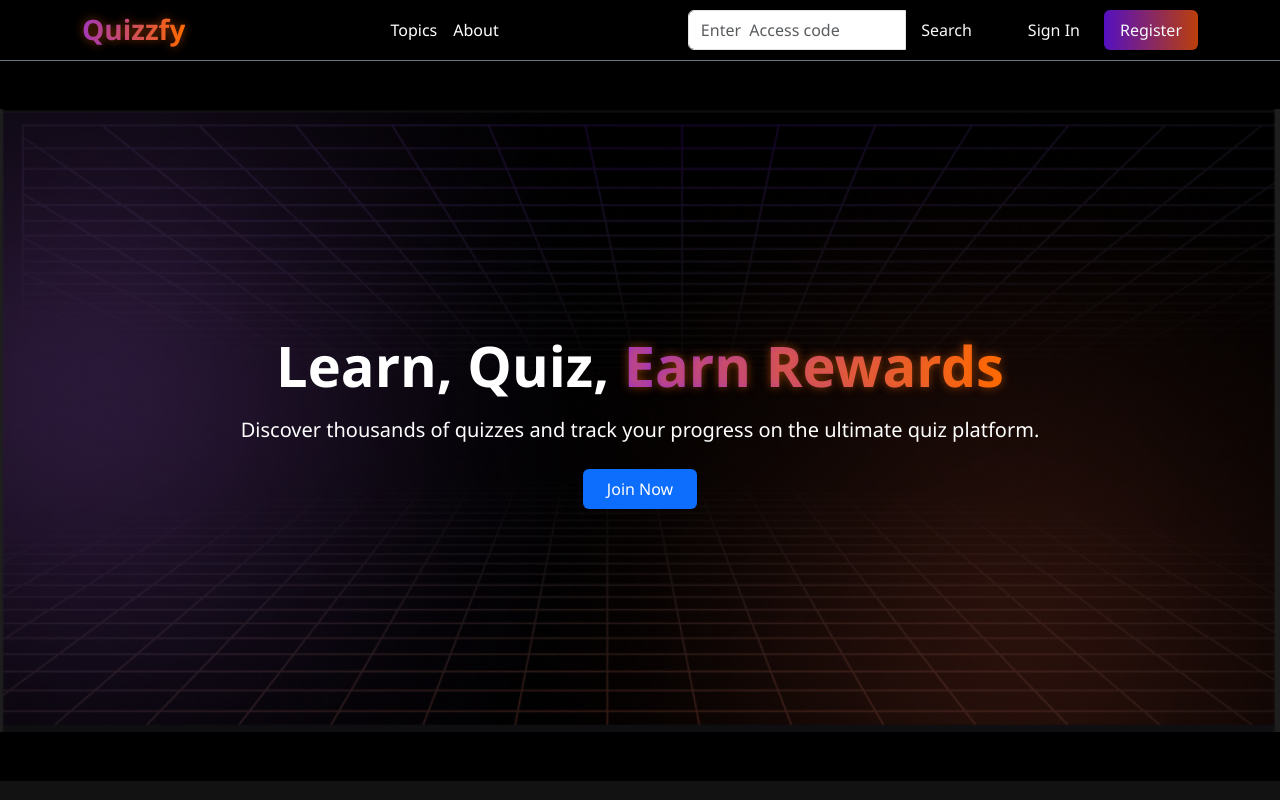
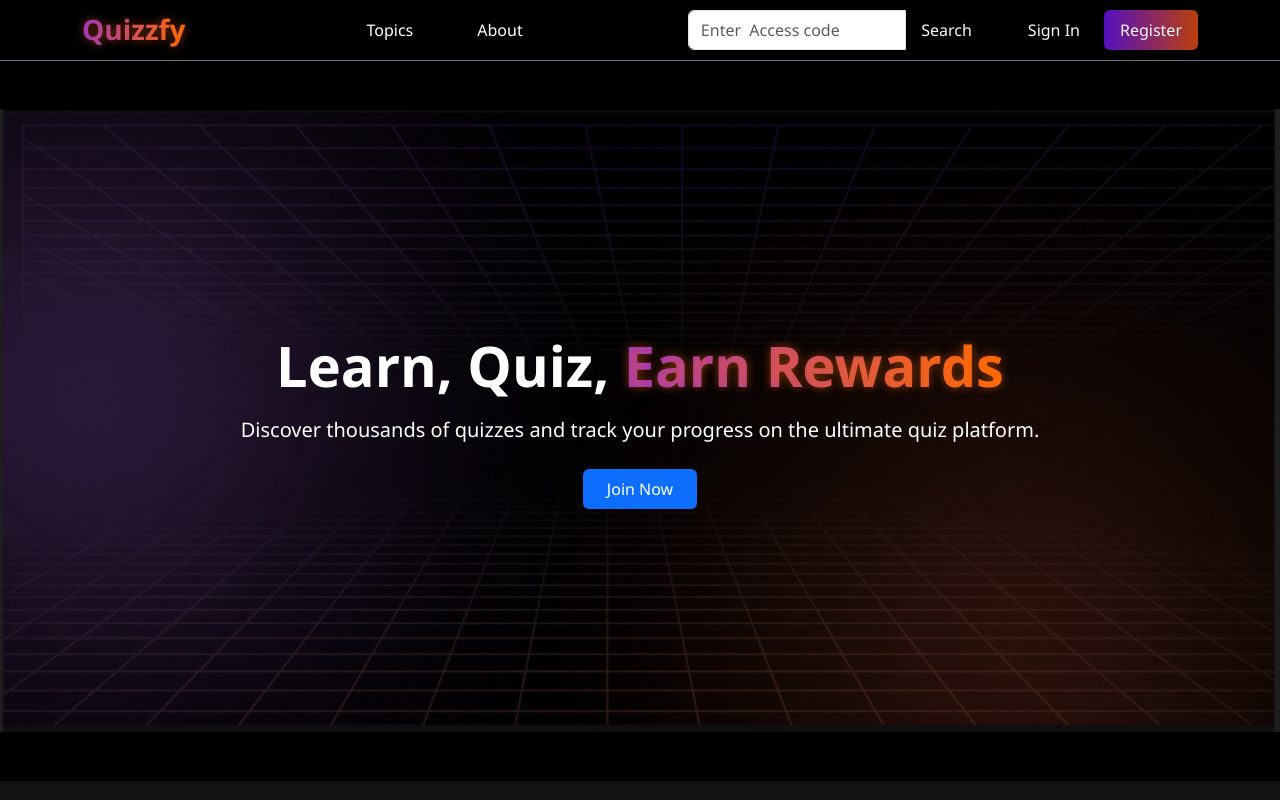
Before and after one commit to Janvi521/Quizzfy-Frontend, a React (Vite) app: page / in a window 1280 px wide. Shown: the top 800 px of the page. Built offline with nearby package versions, Linux system fonts and the light colour scheme.

Commit message:
Update HomeNavbar.jsx

```diff
--- a/src/comopents/navbar/HomeNavbar.jsx
+++ b/src/comopents/navbar/HomeNavbar.jsx
@@ -48,7 +48,7 @@ function HomeNavbar() {
 {/*             <li className="nav-item"><Link className="nav-link text-white" to="/Quiz">Quiz</Link></li> */}
             <li className="nav-item"><a className="nav-link text-white" href="#">Topics</a></li>
 {/*             <li className="nav-item"><a className="nav-link text-white" href="#">Rewards</a></li> */}
-            <li className="nav-item"><a className="nav-link text-white" href="#">About</a></li>
+            <li className="nav-item"><a className="nav-link text-white ms-5" href="#">About</a></li>
           </ul>
 
           {/* 🔍 Search Bar with hint under input and button beside */}
```
